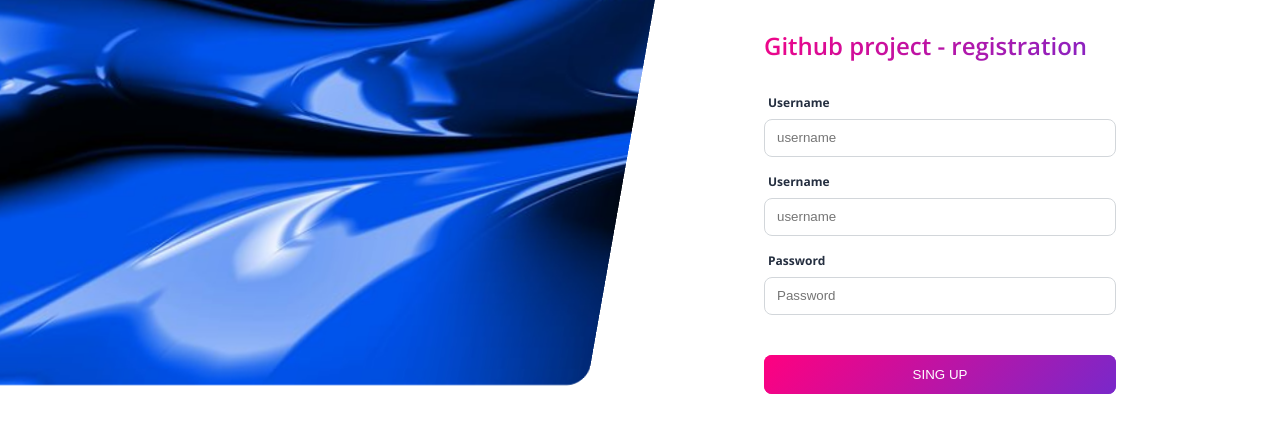
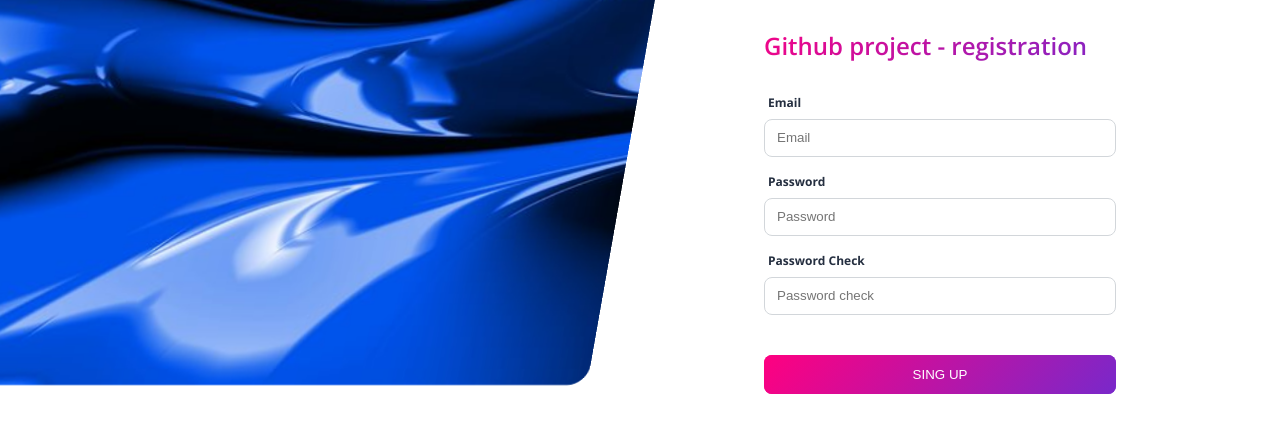
Before and after one commit to MeschurovD/react-git-api-practice, a React app: page /register in a window 1280 px wide. Both pictures are taken after a click on the button "Sing up". Shown: the part 195-628 px from the top of the page. Built offline with nearby package versions, Linux system fonts and the light colour scheme.

Commit message:
refactoring(registration): animations

```diff
--- a/src/features/Registration/components/RegisterHeader/index.tsx
+++ b/src/features/Registration/components/RegisterHeader/index.tsx
@@ -7,7 +7,7 @@ import './register-header.scss'
 interface PropsType {
   reg: boolean
   setReg: (reg: boolean) => void
-  setCheck: Function
+  setCheckFirstDownload: Function
 }
 //<--------------------COMPONENT----------------------->
 const RegisterHeader: React.FC<PropsType> = (props) => {
@@ -17,7 +17,7 @@ const RegisterHeader: React.FC<PropsType> = (props) => {
   const [signOn, setSignUp] = useState('register-header__sing-active btn-color-1')
 
   const onClickSignUp = () => {
-    props.setCheck(true)
+    props.setCheckFirstDownload(true)
     console.log('click')
     setReg(false)
     setSignIn('register-header__sing-active btn-color-2')
--- a/src/features/Registration/components/RegisterPanel/index.tsx
+++ b/src/features/Registration/components/RegisterPanel/index.tsx
@@ -4,12 +4,15 @@ import './register-panel.scss'
 
 interface PropsType {
   reg: boolean
+  checkFirstDownload: boolean
 }
 
 //<--------------------COMPONENT----------------------->
-const RegisterPanel: React.FC<PropsType> = ({reg}) => {
+const RegisterPanel: React.FC<PropsType> = ({ reg, checkFirstDownload }) => {
 
-  const btnStyle = reg ? 'btn-sign-in btn-color-2 btn-anim-sign' : 'btn-sign-in btn-color-1 btn-anim-reg'
+  const btnStyle = checkFirstDownload
+    ? reg ? 'btn-sign-in btn-color-2 btn-anim-sign btn-sign-up-anim' : 'btn-sign-in btn-color-1 btn-anim-reg btn-sign-down-anim'
+    : 'btn-sign-in btn-color-2 btn-anim-sign'
   const headerStyle = reg ? 'panel__card-header text-color-2' : 'panel__card-header text-color-1'
   const headerTitle = reg ? 'login' : 'registration'
   const inputStyle = reg ? 'input-r left' : 'input-r right'
@@ -25,14 +28,20 @@ const RegisterPanel: React.FC<PropsType> = ({reg}) => {
           <div className={headerStyle} >Github project - {headerTitle}</div>
 
           <div className="panel__card-body">
-            <div className="panel__card-body-title">Username</div>
-            <input className={inputStyle} placeholder='username' />
-
-            <div className="panel__card-body-title">Username</div>
-            <input className={inputStyle} placeholder='username' />
+            <div className="panel__card-body-title">Email</div>
+            <input className={inputStyle} placeholder='Email' />
 
             <div className="panel__card-body-title">Password</div>
-            <input className={inputStyle} placeholder='Password' />
+            <input type='password' className={inputStyle} placeholder='Password' />
+
+            {
+              !reg &&
+              <>
+                <div className="panel__card-body-title">Password Check</div>
+                <input type='password' className={inputStyle} placeholder='Password check' />
+              </>
+            }
+
 
             <button className={btnStyle} >{sign}</button>
           </div>
--- a/src/features/Registration/components/RegisterPanel/register-panel.scss
+++ b/src/features/Registration/components/RegisterPanel/register-panel.scss
@@ -49,3 +49,13 @@
     border: 1px solid $gradient-1-finish;
   }
 }
+
+.btn-sign-down-anim {
+  animation: btnSignDown;
+  animation-duration: 1s;
+}
+
+.btn-sign-up-anim {
+  animation: btnSignUp;
+  animation-duration: 1s;
+}
--- a/src/features/Registration/index.tsx
+++ b/src/features/Registration/index.tsx
@@ -11,15 +11,15 @@ import './registration.scss'
 const Registration: React.FC = () => {
 
   const [reg, setReg] = useState(true)
-  const [check, setCheck] = useState(false)
+  const [checkFirstDownload, setCheckFirstDownload] = useState(false)
 
-  const imgPanel1 = check
+  const imgPanel1 = checkFirstDownload
     ? reg ? 'img-panel-fon-1 to-right-open' : 'img-panel-fon-1 to-right-close'
     : 'img-panel-fon-1'
-  const imgPanel2 = check
+  const imgPanel2 = checkFirstDownload
     ? reg ? 'img-panel-fon-2 to-left-close' : 'img-panel-fon-2 to-left-open'
     : 'img-panel-fon-2'
-  const row = check
+  const row = checkFirstDownload
     ? reg ? 'row row-anim' : 'row-rev row-rev-anim'
     : 'row'
 
@@ -30,9 +30,9 @@ const Registration: React.FC = () => {
     <div className='register'>
       <div className="container">
         <div className="wrapper">
-          <RegisterHeader reg={reg} setReg={setReg} setCheck={setCheck} />
+          <RegisterHeader reg={reg} setReg={setReg} setCheckFirstDownload={setCheckFirstDownload} />
           <div className={row}>
-            <RegisterPanel reg={reg} />
+            <RegisterPanel reg={reg} checkFirstDownload={checkFirstDownload} />
             <div className='col'></div>
           </div>
         </div>
--- /dev/null
+++ b/src/style/components/_animation-helpers.scss
@@ -0,0 +1,45 @@
+
+//Кнопки Sign in и Sign up - эффект всплития при наведении
+@keyframes btnAnimRegLog {
+  0% {
+
+  }
+  100% {
+    transform: scale(1.5);
+    opacity: 0;
+  }
+}
+
+//Болванка под анимацию кнопок - Sing in и Sing up
+%btn-anim {
+  position: relative;
+  &:hover {
+    transform: translateY(-0.3rem);
+    box-shadow: 0 1rem 2rem rgba(#000, 0.2);
+
+    &::after {
+      // transform: scale(1.5);
+      // opacity: 0;
+      animation: btnAnimRegLog;
+      animation-duration: 0.5s;
+    }
+  }
+
+  &:active {
+    transform: translateY(-0.1rem);
+    box-shadow: 0 0.5rem 1rem rgba(#000, 0.2);
+  }
+
+  &::after {
+    content: "";
+    display: inline-block;
+    width: 100%;
+    height: 100%;
+    position: absolute;
+    top: 0;
+    left: 0;
+    border-radius: .8rem;
+    z-index: -1;
+    transition: all 0.4s;
+  }
+}
--- a/src/style/components/_animation.scss
+++ b/src/style/components/_animation.scss
@@ -1,10 +1,33 @@
 @use 'variables' as *;
+@use '_animation-helpers' as *;
 
 //Поднятие кнопки при наведении
 @mixin btn-anim {
   &:hover {
     transform: scale(1.05);
     box-shadow: 0 .5rem 2rem rgba($color-dark, .2);
+  }
+}
+
+//Кнопка Sign up - опускание при смене с Login на Registration
+@keyframes btnSignDown {
+  0% {
+    transform: translateY(-8rem);
+  }
+
+  100% {
+    transform: translateY(0);
+  }
+}
+
+//Кнопка Sign in - поднятие при смене с Registration на Login
+@keyframes btnSignUp {
+  0% {
+    transform: translateY(8rem);
+  }
+
+  100% {
+    transform: translateY(0);
   }
 }
 
@@ -20,37 +43,6 @@
   }
 }
 
-//Болванка под анимацию кнопок - Sing in и Sing up
-%btn-anim {
-  position: relative;
-  &:hover {
-    transform: translateY(-0.3rem);
-    box-shadow: 0 1rem 2rem rgba(#000, 0.2);
-
-    &::after {
-      transform: scale(1.5);
-      opacity: 0;
-    }
-  }
-
-  &:active {
-    transform: translateY(-0.1rem);
-    box-shadow: 0 0.5rem 1rem rgba(#000, 0.2);
-  }
-
-  &::after {
-    content: "";
-    display: inline-block;
-    width: 100%;
-    height: 100%;
-    position: absolute;
-    top: 0;
-    left: 0;
-    border-radius: .8rem;
-    z-index: -1;
-    transition: all 0.4s;
-  }
-}
 
 //Анимация кнопки Sing in
 .btn-anim-sign {
```
